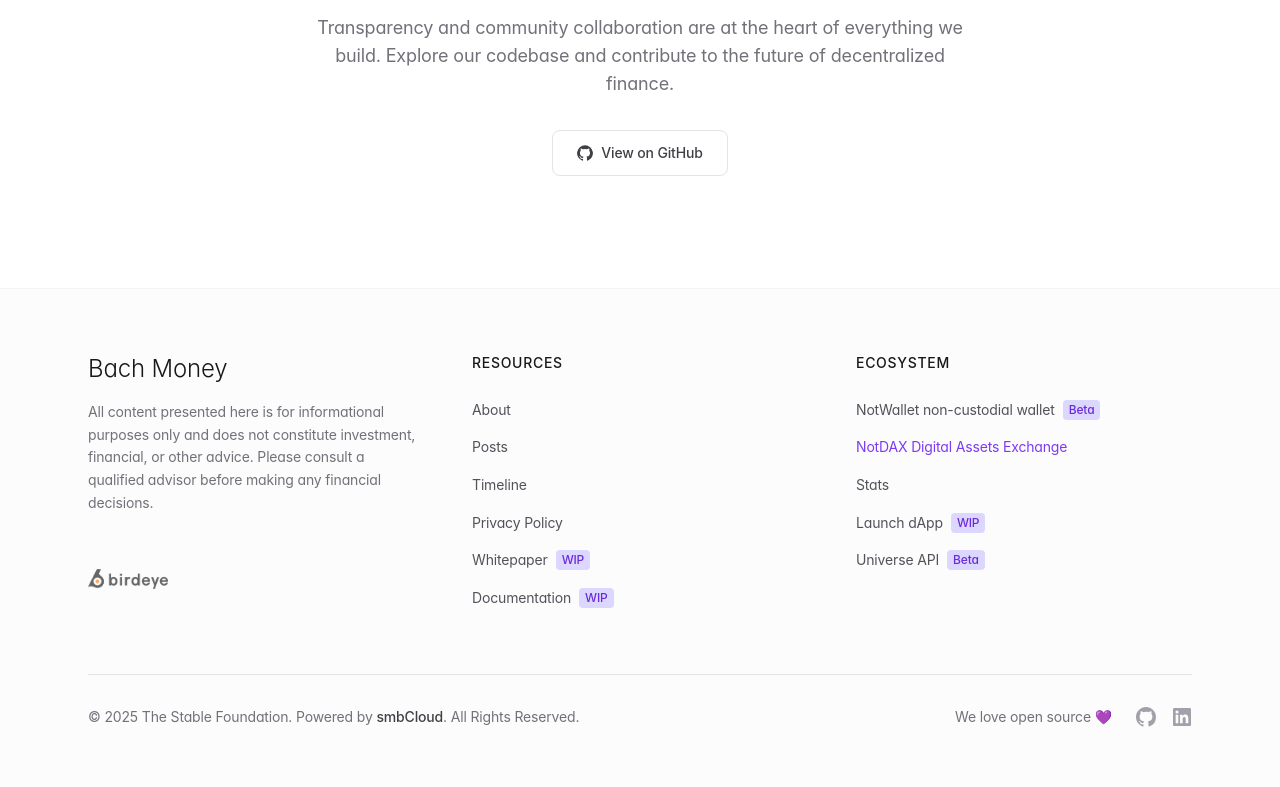
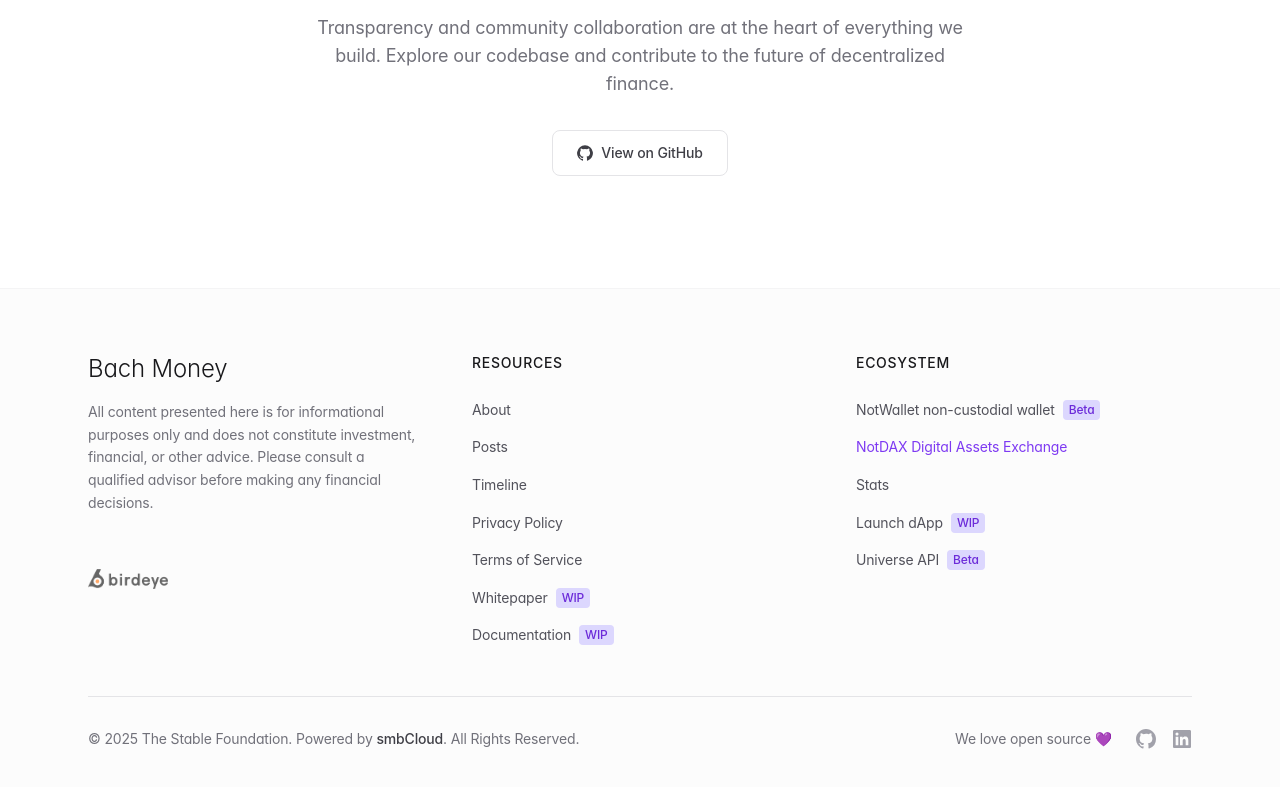
Before and after one commit to TheStableFoundation/bach-money, a Next.js app: page / in a window 1280 px wide. Shown: the part 1510-2297 px from the top of the page. Built offline with nearby package versions, Linux system fonts and the light colour scheme.

Commit message:
Add Terms of Service link to footer

```diff
--- a/components/Layout/Footer.tsx
+++ b/components/Layout/Footer.tsx
@@ -56,6 +56,14 @@
                 <li>
                   <Link href="/privacy-policy" className="text-sm text-gray-600 transition-colors hover:text-gray-900">
                     Privacy Policy
+                  </Link>
+                </li>
+                <li>
+                  <Link
+                    href="/terms-of-service"
+                    className="text-sm text-gray-600 transition-colors hover:text-gray-900"
+                  >
+                    Terms of Service
                   </Link>
                 </li>
                 <li>
```
